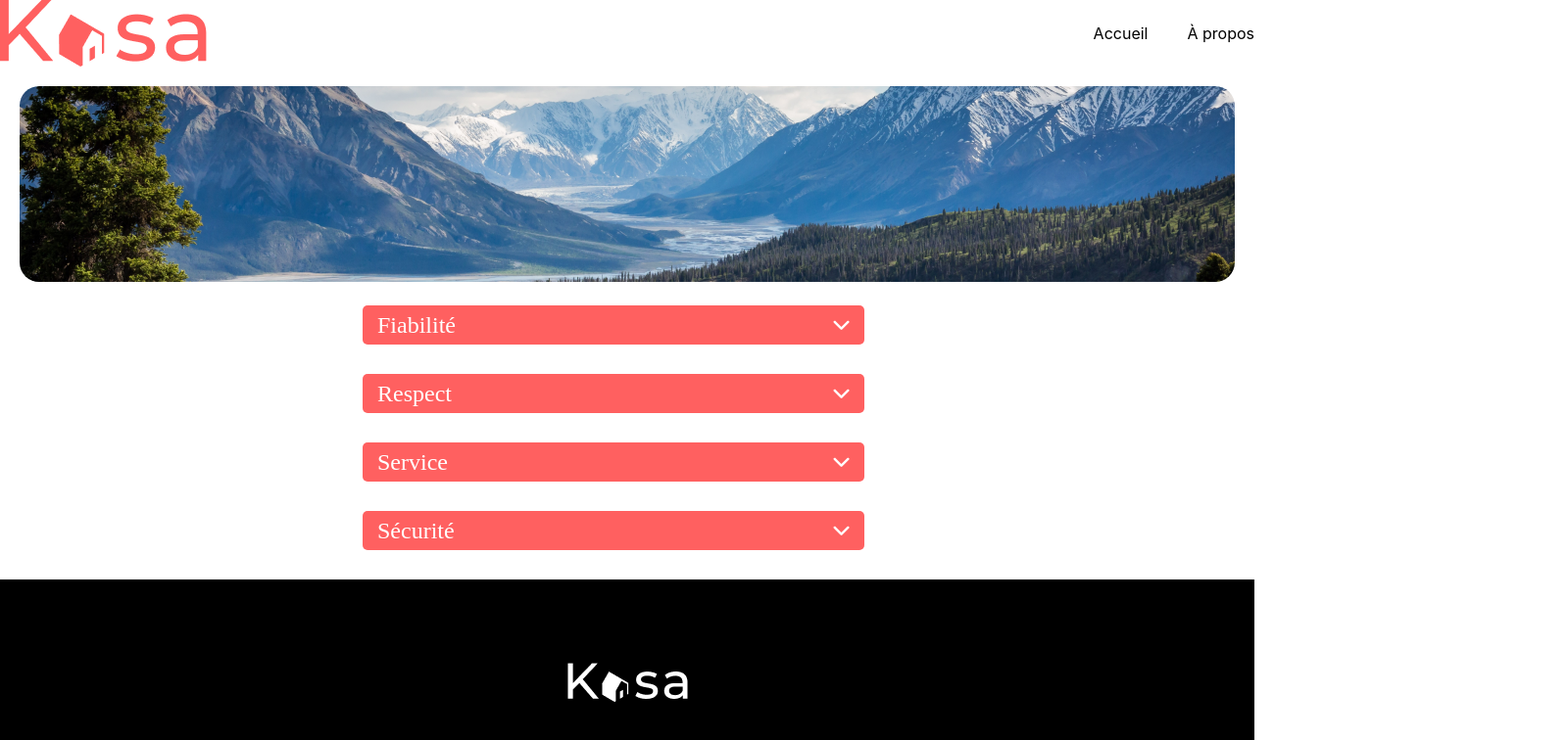
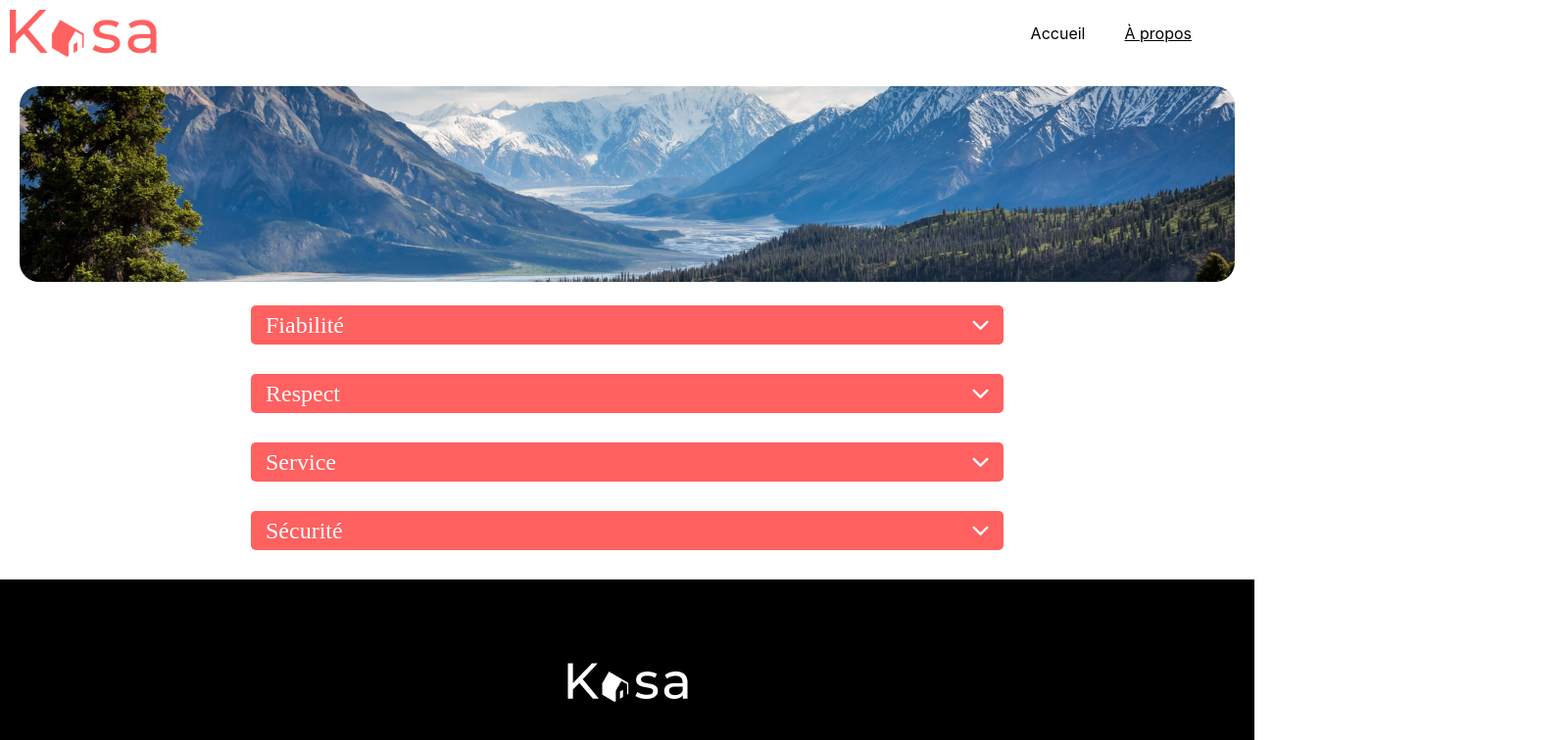
Before and after one commit to amalkamli/Logement-Reactapp, a React (Create React App) app in the folder Frontend/: page /about in a window 1280 px wide. Shown: the top 756 px of the page at 98% size, 1600 px wide, since content can reach past the window. Built offline with nearby package versions, Linux system fonts and the light colour scheme.

Commit message:
Fixed CSS properties

```diff
--- a/Frontend/public/index.html
+++ b/Frontend/public/index.html
@@ -13,7 +13,6 @@
       user's mobile device or desktop. See https://developers.google.com/web/fundamentals/web-app-manifest/
     -->
     <link rel="manifest" href="%PUBLIC_URL%/manifest.json" />
-    <meta name="viewport" content="width=device-width, initial-scale=1.0">
     <!--
       Notice the use of %PUBLIC_URL% in the tags above.
       It will be replaced with the URL of the `public` folder during the build.
--- a/Frontend/src/Composants/404/NotFoundPage.css
+++ b/Frontend/src/Composants/404/NotFoundPage.css
@@ -1,7 +1,8 @@
 .QuatrecentQuatre {
   font-size: 50px;
   display: block;
-margin-left: 25%;
+  margin: auto;
+  width: 25%;
 }
 .text {
   color: #ff6060;
@@ -9,6 +10,7 @@ margin-left: 25%;
   margin-bottom: 10%;
 }
 .return-link {
+  display: block;
   color: black;
   margin-left: 40%;
   margin-bottom: 10%;
@@ -47,5 +49,4 @@ margin-top: 20%;
   .nav-links {
     font-size: 200%;
   }
-
 }
--- a/Frontend/src/Composants/A propos/AboutPage.css
+++ b/Frontend/src/Composants/A propos/AboutPage.css
@@ -19,21 +19,17 @@
   height: 40px;
   justify-content: space-between;
   padding: 0 15px;
-
 }
 .Collapse_iconUp {
   transform: rotate(-180deg);
-    transition: all .5s;
+  transition: all 0.5s;
 }
 .Collapse_iconDown {
   transform: rotate(0deg);
-    transition: all .5s;
+  transition: all 0.5s;
 }
-  .collapseContainer {
-    width: 40%;
-    justify-content: center;
-    }
-  .Collapse_text{
+
+.Collapse_text {
   background: #f7f7f7;
   border-radius: 5px;
   color: #ff6060;
@@ -45,19 +41,16 @@
   padding: 20px;
 }
 .collapseContainer-about {
-    display: flex;
-    flex-direction: column;
-    width: 100%;
-    margin-left: 25%;
+  width: 60%;
+  justify-content: center;
+  margin-left: 20%;
 }
 .collapseWrapper {
   margin-bottom: 30px;
   width: 100%;
 }
 @media (max-width: 768px) {
-.collapseContainer{
-  margin-top: 8%;
-}
+
   .footer-about {
     margin-top: 18%;
   }
@@ -66,4 +59,7 @@
   .footer-about {
     margin-top: 28%;
   }
+  .collapseContainer-about {
+    margin-top: 10%;
   }
+}
--- a/Frontend/src/Composants/A propos/AboutPage.js
+++ b/Frontend/src/Composants/A propos/AboutPage.js
@@ -17,32 +17,33 @@ const AboutPage = () => {
 
       <div className="collapseContainer-about">
         <div className="collapseWrapper">
-          <Collapse
+          <Collapse className="collapseWrapper"
             title="Fiabilité"
             content="Les annonces postées sur Kasa garantissent une fiabilité totale. Les photos sont conformes aux logements, et toutes les informations sont régulièrement vérifiées par nos équipes."
           />
         </div>
         <div className="collapseWrapper">
-          <Collapse
+          <Collapse className="collapseWrapper"
             title="Respect"
             content="La bienveillance fait partie des valeurs fondatrices de Kasa. Tout comportement discriminatoire ou de perturbation du voisinage entraînera une exclusion de notre plateforme."
           />
         </div>
         <div className="collapseWrapper">
-          <Collapse
+          <Collapse className="collapseWrapper"
             title="Service"
             content="Nos équipes se tiennent à votre disposition pour vous fournir une expérience parfaite. N'hésitez pas à nous contacter si vous avez la moindre question."
           />
         </div>
         <div className="collapseWrapper">
-          <Collapse
+          <Collapse className="collapseWrapper"
             title="Sécurité"
             content="La sécurité est la priorité de Kasa. Aussi bien pour nos hôtes que pour les voyageurs, chaque logement correspond aux critères de sécurité établis par nos services. En laissant une note aussi bien à l'hôte qu'au locataire, cela permet à nos équipes de vérifier que les standards sont bien respectés. Nous organisons également des ateliers sur la sécurité domestique pour nos hôtes."
           />
         </div>
       </div>
-<div className="footer-about">
-      <Footer />
+
+      <div className="footer-about">
+        <Footer />
       </div>
     </div>
   );
--- a/Frontend/src/Composants/Card/Card.css
+++ b/Frontend/src/Composants/Card/Card.css
@@ -51,6 +51,7 @@
   display: flex;
   flex-wrap: wrap;
   margin-left: 20px;
+  margin: 15px;
 }
 .tag {
   background-color: #ff6060;
--- a/Frontend/src/Composants/CardDetails/CardID.css
+++ b/Frontend/src/Composants/CardDetails/CardID.css
@@ -1,10 +1,8 @@
-
 .hostpic {
   border-radius: 90%;
   object-fit: cover;
   height: 50px;
   width: 50px;
-
 }
 .host-slide {
   margin-top: -5%;
@@ -23,35 +21,64 @@
 }
 .CollapseID {
   display: flex;
+  justify-content: center;
   width: 100%;
   margin-top: 5%;
   margin-left: 0%;
   margin-bottom: 5%;
   gap: 60px;
 }
-.rating {
+.collapseItem {
+  width: 50%;
+}
+.rightContainer {
+  display: flex;
+  flex-direction: column;
   color: #ff6060;
-  display: flex;
-  justify-content: flex-end;
   margin-right: 5%;
   height: 1px;
   font-size: 30px;
 }
+.collapseContainer {
+  width: 100%;
+}
+
 @media (max-width: 768px) {
   .CollapseID {
     display: flex;
     flex-direction: column;
+    width: 100%;
+    gap: 0px;
   }
+  .collapseContainer {
+    box-sizing: border-box;
+    margin: 13px;
+  }
+  .collapseItem {
+    margin-bottom: 5px;
+  }
+  .list-equipmnt {
+    padding: 0;
+    list-style: none;
+  }
+  .rightContainer {
+    flex-direction: row;
+    justify-content: space-between;
+  }
+
   .rating {
-    justify-content: flex-start;
-    margin: 3%;
+    order: 1; /* Place le rating avant le host-slide */
   }
+
   .host-slide {
-    margin-top: 5%;
+    order: 2; /* Place le host-slide après le rating */
   }
 }
 @media (max-width: 1024px) {
   .footerID {
     margin-top: 10%;
   }
+  .collapseContainer {
+    width: 100%;
+  }
 }
--- a/Frontend/src/Composants/Collapses/Collapses.css
+++ b/Frontend/src/Composants/Collapses/Collapses.css
@@ -17,6 +17,3 @@
   .location-slide {
     color: black;
   }
-  .collapseContainer {
-    margin-left: 50px;
-  }
--- a/Frontend/src/Composants/LogoNavigation/LogoNavigation.css
+++ b/Frontend/src/Composants/LogoNavigation/LogoNavigation.css
@@ -3,14 +3,19 @@
   align-items: center;
   justify-content: space-between;
 }
+.logo {
+  margin: 10px;
+  display: block;
+  width: 150px;
+}
 .nav-links {
-  top: 0;
-  right: 30px;
+    margin-right: 5%;
 }
+
 .nav-links ul {
   list-style: none;
-  margin: 0;
-  padding: 0;
+  margin: auto;
+
 }
 .nav-links ul li {
   display: inline-block;
@@ -20,6 +25,9 @@
     text-decoration: none;
     color: black;
 }
+.nav-links ul li a.active {
+  text-decoration: underline;
+}
 @media (max-width: 768px) {
 .logo {
   height: 60px;
--- a/Frontend/src/Composants/LogoNavigation/LogoNavigation.js
+++ b/Frontend/src/Composants/LogoNavigation/LogoNavigation.js
@@ -10,12 +10,19 @@ const LogoNavigation = () => {
       <nav className="nav-links">
         <ul>
           <li>
-          <NavLink exact="true" to="/" activeclassname="active">
+            <NavLink
+              exact="true"
+              to="/"
+              className={({ isActive }) => (isActive ? "active" : "")}
+            >
               Accueil
             </NavLink>
           </li>
           <li>
-          <NavLink to="/about" activeclassname ="active">
+            <NavLink
+              to="/about"
+              className={({ isActive }) => (isActive ? "active" : "")}
+            >
               À propos
             </NavLink>
           </li>
--- a/Frontend/src/Composants/PropertyDetails/PropertyDetails.js
+++ b/Frontend/src/Composants/PropertyDetails/PropertyDetails.js
@@ -41,7 +41,6 @@ const PropertyDetails = () => {
   return (
     <div>
       <LogoNavigation />
-      {/* Render property details */}
       <>
         <Slider property={property} />
         <CardID property={property} />
--- a/Frontend/src/Composants/Slider/Slider.js
+++ b/Frontend/src/Composants/Slider/Slider.js
@@ -26,19 +26,25 @@ const Slider = () => {
 
   // Fonction pour afficher l'image suivante
   const nextImage = () => {
-    if (property && property.pictures && currentImageIndex < property.pictures.length - 1) {
-      setCurrentImageIndex(currentImageIndex + 1);
+    if (property && property.pictures) {
+      setCurrentImageIndex((currentImageIndex) => {
+        if (currentImageIndex === property.pictures.length - 1) {
+          return 0; // Revenir à la première image si l'index courant est la dernière image
+        } else {
+          return currentImageIndex + 1; // Passer à l'image suivante normalement
+        }
+      });
     }
   };
 
+
   // Fonction pour afficher l'image précédente
-
   const previousImage = () => {
     if (property && property.pictures) {
-      setCurrentImageIndex((currentImageIndex) =>
-        currentImageIndex === 0 ? property.pictures.length - 1 : currentImageIndex - 1);
+      setCurrentImageIndex((currentImageIndex) => currentImageIndex === 0 ? property.pictures.length - 1 : currentImageIndex - 1);
     }
   };
+
 
 
   return (
```
Lines whose indentation alone changed are shown as unchanged.
